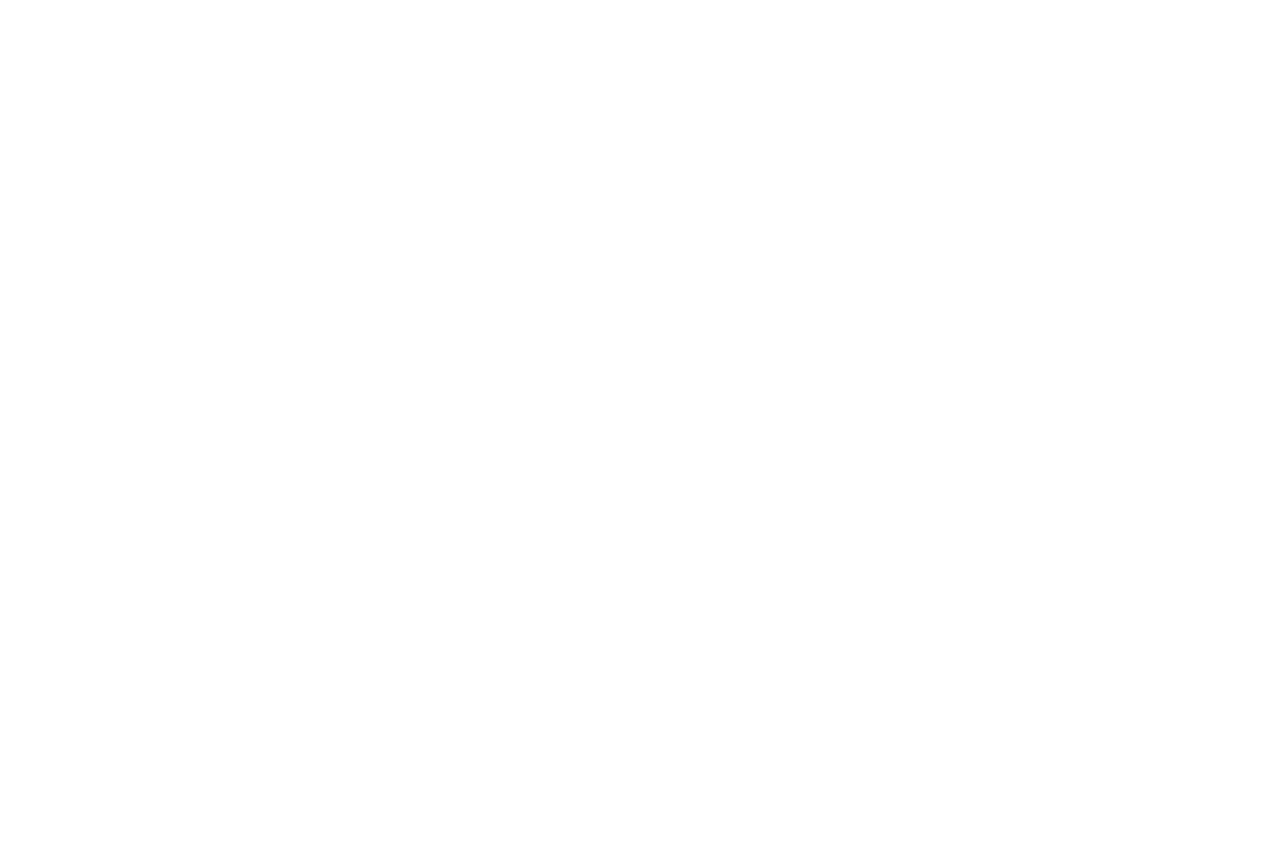
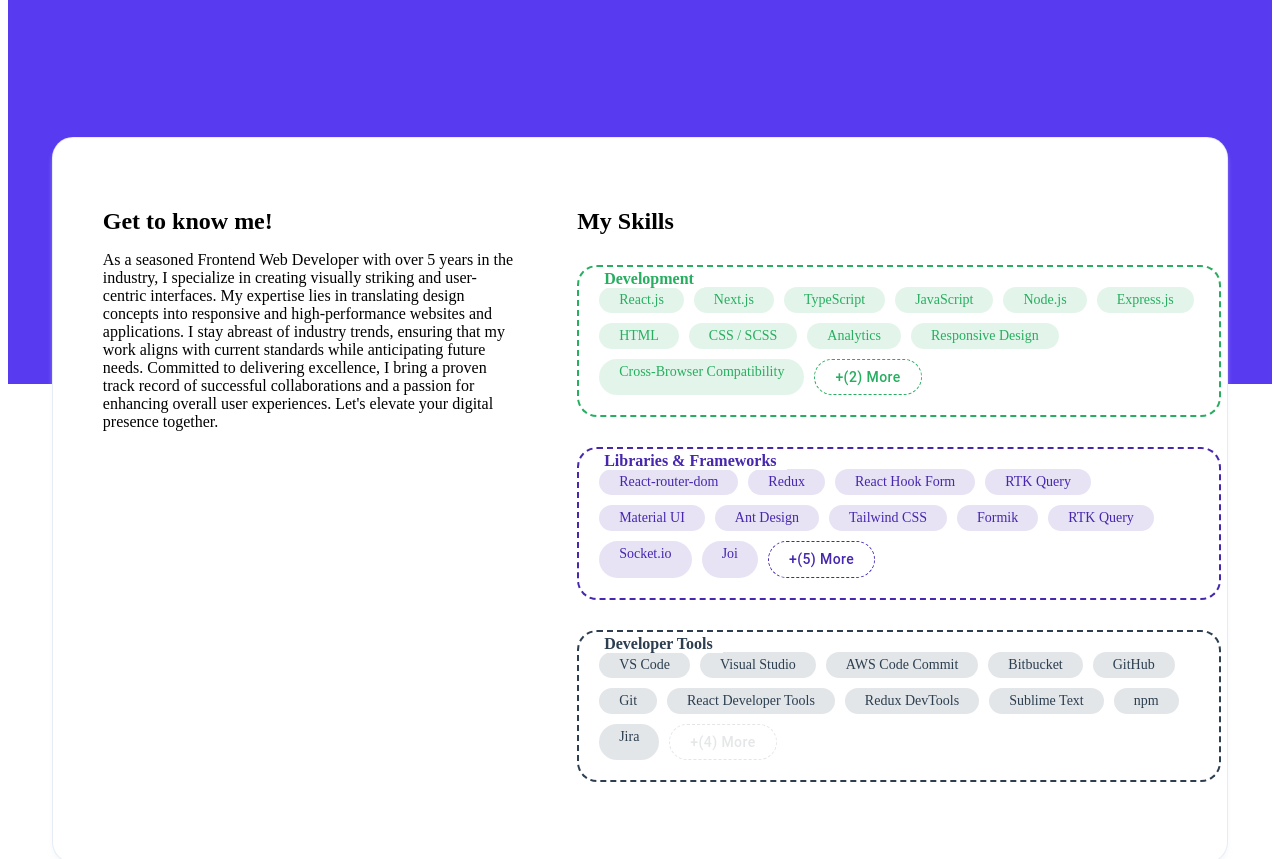
Before and after one commit to nabeelahmed8717/portfolio, a Next.js app in the folder portfolio-app/: page /landingPage/landingPage in a window 1280 px wide. Shown: the part 1080-1939 px from the top of the page. Before the commit the page ends 800 px from the top, so only its background shows below. Built offline with nearby package versions, Linux system fonts and the light colour scheme.

Commit message:
adding details to landing page and create about section

```diff
--- /dev/null
+++ b/portfolio-app/components/molecules/skillsContainer/skillsContainer.module.scss
@@ -0,0 +1,88 @@
+.skillsWrapper {
+  position: relative;
+  width: 100%;
+  height: fit-content;
+
+  border-radius: 20px;
+  padding: 20px;
+  p {
+    font-weight: 600;
+    position: absolute;
+    top: -13px;
+    left: 15px;
+    padding: 0px 10px;
+    background-color: #fff;
+  }
+  .wrapperDevBadges {
+    display: flex;
+    flex-wrap: wrap;
+    gap: 10px;
+    .wrapperDevBadgesInset {
+      // background-color: #27ae6021;
+      // color: #27ae60;
+      border-radius: 30px;
+      padding: 5px 20px;
+      font-size: 14px;
+      font-weight: 500;
+    }
+  }
+  .viewMore{
+    border-radius: 30px;
+      padding: 5px 20px;
+      font-size: 14px !important;
+      font-weight: 500;
+      width: fit-content;
+      height: fit-content;
+      text-transform: capitalize;
+  }
+}
+
+.wrapperGreen {
+  border: 2px solid #27ae60;
+  border-style: dashed;
+  p {
+    color: #27ae60;
+  }
+  .wrapperDevBadgesInset {
+    background-color: #27ae6021;
+    color: #27ae60;
+  }
+  .viewMore{
+    border: 1px solid #27ae60;
+    border-style: dashed;
+    color: #27ae60;
+  }
+}
+
+.wrapperBlue {
+  border: 2px solid #4627ae;
+  border-style: dashed;
+  p {
+    color: #4627ae;
+  }
+  .wrapperDevBadgesInset {
+    background-color: #4627ae21;
+    color: #4627ae;
+  }
+  .viewMore{
+    border: 1px solid #4627ae;
+    border-style: dashed;
+    color: #4627ae;
+  }
+}
+.wrapperOcean {
+  border: 2px solid #2c3e50;
+  border-style: dashed;
+  p {
+    color: #2c3e50;
+  }
+  .wrapperDevBadgesInset {
+    background-color: #2c3e5021;
+    color: #2c3e50;
+  }
+  .viewMore{
+    border: 1px solid #2c3e5021;
+    border-style: dashed;
+    color: #2c3e5021;
+  }
+}
--- /dev/null
+++ b/portfolio-app/components/molecules/skillsContainer/skillsContainer.tsx
@@ -0,0 +1,38 @@
+'use client'
+import React, { useState } from 'react'
+import styles from './skillsContainer.module.scss'
+import { Box, Button } from '@mui/material'
+import { v4 as uuidv4 } from 'uuid';
+
+const SkillsContainer = ({ data, colorScheme, mb, title }: any) => {
+
+    const [showAll, setShowAll] = useState(false);
+
+    const visibleData = showAll ? data : data.slice(0, 11);
+    const remainingCount = data.length - visibleData.length;
+
+    const containerTheme: any = {
+        'green': styles.wrapperGreen,
+        'blue': styles.wrapperBlue,
+        'ocean': styles.wrapperOcean,
+    }
+
+    return (
+        <Box className={`${styles.skillsWrapper} ${containerTheme[colorScheme]}`} style={{ marginBottom: mb }}>
+            <p>{title}</p>
+            <Box className={styles.wrapperDevBadges}>
+                {visibleData.map((item: any) => (
+                    <Box key={uuidv4()} className={styles.wrapperDevBadgesInset}>{item}</Box>
+                ))}
+                {data.length > 11 && !showAll && (
+                    <Button className={styles.viewMore} onClick={() => setShowAll(true)}>
+                        +({remainingCount}) More
+                    </Button>
+                )}
+                {/* <Box key={uuidv4()} className={styles.wrapperDevBadgesInset}>More</Box> */}
+            </Box>
+        </Box>
+    )
+}
+
+export default SkillsContainer
--- a/portfolio-app/package.json
+++ b/portfolio-app/package.json
@@ -23,6 +23,7 @@
     "react": "18.2.0",
     "react-dom": "18.2.0",
     "sass": "^1.70.0",
-    "typescript": "5.3.3"
+    "typescript": "5.3.3",
+    "uuidv4": "^6.2.13"
   }
 }
--- a/portfolio-app/pages/landingPage/landingPage.module.scss
+++ b/portfolio-app/pages/landingPage/landingPage.module.scss
@@ -1,11 +1,11 @@
-.landingPageMain{
-    .landOpener{
+.landingPageMain {
+  .landOpener {
     min-height: 75vh;
     display: flex;
     align-items: center;
     justify-content: center;
     flex-direction: column;
-        .textHero{
+    .textHero {
       width: 60%;
       margin: 0 auto;
       text-align: center;
@@ -13,4 +13,30 @@
       margin-bottom: 30px;
     }
   }
+  .aboutSection {
+    .sectionMainAbout {
+      background-color: #583af1;
+      width: 100%;
+      height: 490px;
+      display: flex;
+      flex-direction: column;
+      align-items: center;
+      gap: 20px;
+      padding: 60px 0px;
+      p {
+        width: 55%;
+        text-align: center;
       }
+    }
+    .sectionMainAboutExtended {
+      width: 85%;
+      margin: 0 auto;
+      background-color: #fff;
+      height: fit-content;
+      border-radius: 20px;
+      padding: 50px;
+      margin-top: -246px;
+      box-shadow: 0 5px 5px 0 rgba(233, 240, 243, 0.5), 0 0 0 1px #E6ECF8;
+    }
+  }
+}
--- a/portfolio-app/pages/landingPage/landingPage.tsx
+++ b/portfolio-app/pages/landingPage/landingPage.tsx
@@ -1,20 +1,111 @@
 import React from 'react'
 import styles from './landingPage.module.scss'
 import UserIcon from '@/public/user'
+import Image from 'next/image'
+import heroDevicesSvg from '../../public/heroDevices.svg'
+import { Box, Grid } from '@mui/material'
+import { v4 as uuidv4 } from 'uuid';
+import SkillsContainer from '@/components/molecules/skillsContainer/skillsContainer'
+
+const developmentSkills = [
+  'React.js',
+  'Next.js',
+  'TypeScript',
+  'JavaScript',
+  'Node.js',
+  'Express.js',
+  'HTML',
+  'CSS / SCSS',
+  'Analytics',
+  'Responsive Design',
+  'Cross-Browser Compatibility',
+  'Deployment',
+  'Debugging'
+];
+const frameWorksLibraries = [
+  'React-router-dom',
+  'Redux',
+  'React Hook Form',
+  'RTK Query',
+  'Material UI',
+  'Ant Design',
+  'Tailwind CSS',
+  'Formik',
+  'RTK Query',
+  'Socket.io',
+  'Joi',
+  'Lodash',
+  'Jest',
+  'SCSS',
+  'Bootstrap',
+  'Styled Components',
+];
+
+const developerTools = [
+  'VS Code',
+  'Visual Studio',
+  'AWS Code Commit',
+  'Bitbucket',
+  'GitHub',
+  'Git',
+  'React Developer Tools',
+  'Redux DevTools',
+  'Sublime Text',
+  'npm',
+  'Jira',
+  'Vercel',
+  'Swagger',
+  'Figma',
+  'Adobe Photoshop',
+];
+
 
 const LandingPage = () => {
   return (
-    <div className={styles.landingPageMain}>
-      <div className={styles.landOpener}>
+    <Box className={styles.landingPageMain}>
+      <Box className={styles.landOpener}>
         <h2 className='fs-40 fw-900 title-color'>
           HEY, I'M NABEEL AHMED
         </h2>
         <p className={`${styles.textHero} text-primary fs-22`}>
-          A Frontend focused Web Developer building the Frontend of Websites and Web Applications that leads to the success of the overall product
+          A Frontend focused Web Developer building the Frontend of Websites and Web Applications that leads to the success of the overall product. 🚀
         </p>
-        <UserIcon/>
-      </div>
-    </div>
+        <UserIcon />
+      </Box>
+      <Box className={styles.aboutSection}>
+        <Box className='flex align-center justify-center'>
+          <Image src={heroDevicesSvg} width={600} alt={''} />
+        </Box>
+        <Box className={styles.sectionMainAbout}>
+          <h2 className='white-color fs-29'>About me</h2>
+          <p className='white-dull fs-18'>Here you will find more information about me, what I do, and my current skills mostly in terms of programming and technology</p>
+        </Box>
+        <Box className={styles.sectionMainAboutExtended}>
+          <Grid container spacing={8}>
+            <Grid item xs={12} sm={12} md={5} lg={5}>
+              <Box>
+                <h2 className='fs-22 title-color' style={{ marginBottom: "10px" }}>Get to know me!</h2>
+                <p className='fs-16 text-primary'>As a seasoned Frontend Web Developer with over 5 years in the industry, I specialize in creating visually striking and user-centric interfaces. My expertise lies in translating design concepts into responsive and high-performance websites and applications. I stay abreast of industry trends, ensuring that my work aligns with current standards while anticipating future needs. Committed to delivering excellence, I bring a proven track record of successful collaborations and a passion for enhancing overall user experiences. Let's elevate your digital presence together.</p>
+              </Box>
+            </Grid>
+            <Grid item xs={12} sm={12} md={7} lg={7}>
+              <Box>
+                <h2 className='fs-22 title-color' style={{ marginBottom: "30px" }}>My Skills</h2>
+
+                <SkillsContainer data={developmentSkills} colorScheme={'green'} mb={'30px'} title={'Development'} />
+                <SkillsContainer data={frameWorksLibraries} colorScheme={'blue'} mb={'30px'} title={'Libraries & Frameworks'} />
+                <SkillsContainer data={developerTools} colorScheme={'ocean'} mb={'30px'} title={'Developer Tools'} />
+
+              </Box>
+            </Grid>
+          </Grid>
+        </Box>
+      </Box>
+
+      <Box>
+      <h2 className='title-color fs-29' style={{textAlign:"center", margin:"60px 0px 20px 0px"}}>My Recent Work</h2>
+      </Box>
+    </Box>
   )
 }
 
--- a/portfolio-app/styles/_variables.scss
+++ b/portfolio-app/styles/_variables.scss
@@ -1,6 +1,8 @@
 
 $textPrimary : #333;
 $titleColor : #141c3a;
+$whiteColor : #f7f7f7;
+$whiteDull : #FAFAFA;
 
 $fs-56: 56px;
 $fs-40: 40px;
--- a/portfolio-app/styles/common.scss
+++ b/portfolio-app/styles/common.scss
@@ -8,6 +8,12 @@
 }
 .title-color{
   color: $titleColor;
+}
+.white-color{
+  color: $whiteColor;
+}
+.white-dull{
+  color: $whiteDull;
 }
 
 
```
Also changed, not shown: portfolio-app/public/heroDevices.svg (added), 1 other file (tests, documents, lock files or other folders). Lines whose indentation alone changed are shown as unchanged.
